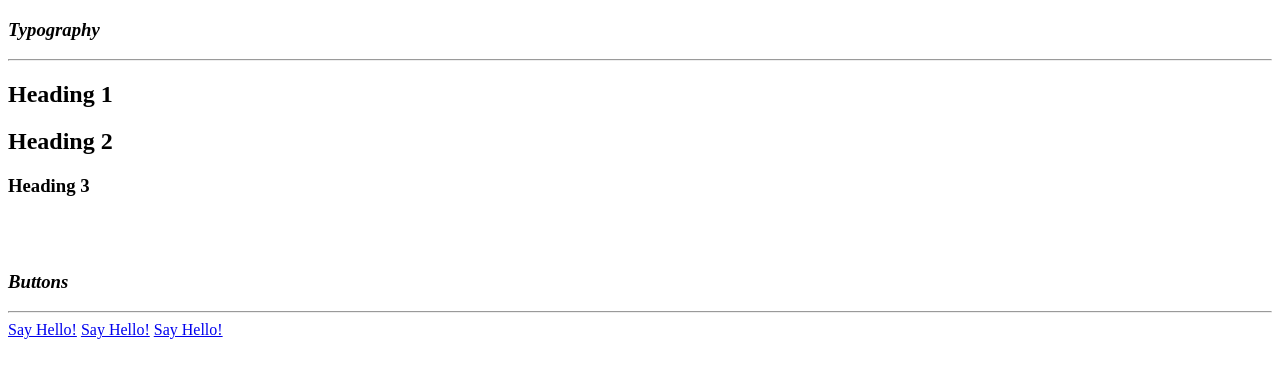
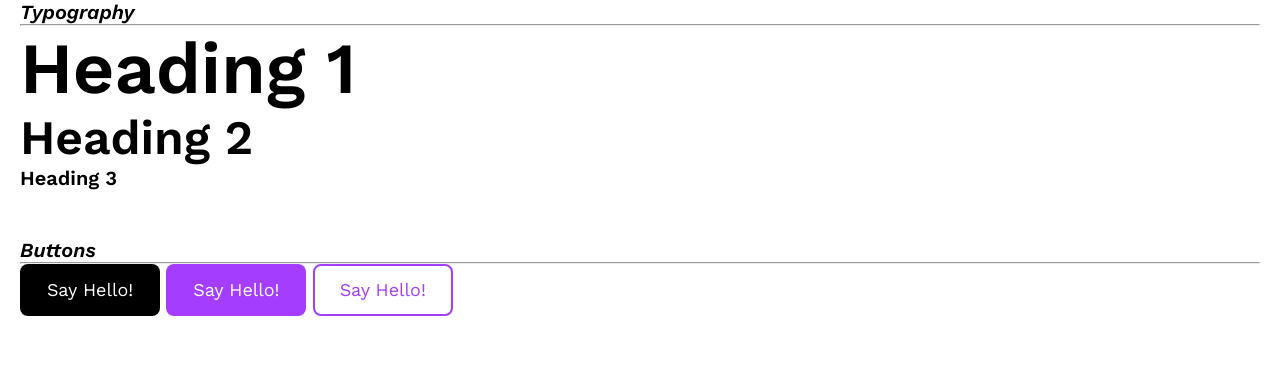
Before and after one commit to Aashik81443/Raju-Portfolio, a plain HTML site: page components.html in a window 1280 px wide. Drawn offline with nearby package versions, Linux system fonts and the light colour scheme; the site is published under a folder, as on GitHub Pages, so addresses that start at the root find nothing.

Commit message:
updated css file path

```diff
--- a/components.html
+++ b/components.html
@@ -9,7 +9,7 @@
       href="https://fonts.googleapis.com/css2?family=Work+Sans:ital,wght@0,100..900;1,100..900&display=swap"
       rel="stylesheet"
     />
-    <link rel="stylesheet" href="/style.css" />
+    <link rel="stylesheet" href="./style.css" />
     <title>Raju Portfolio || components</title>
   </head>
   <body>
```
Also changed, not shown: index.html (+4 -2 lines).
